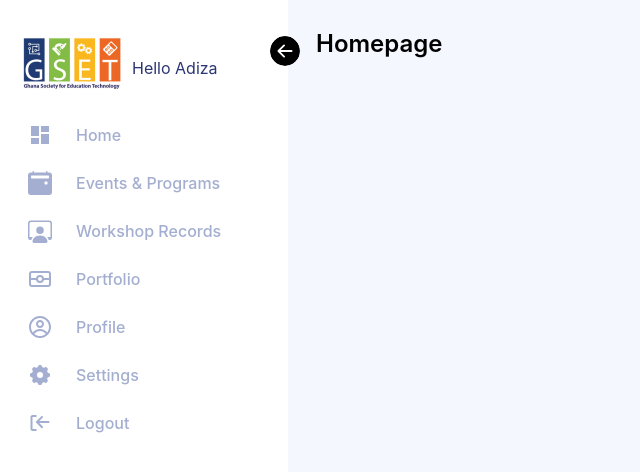
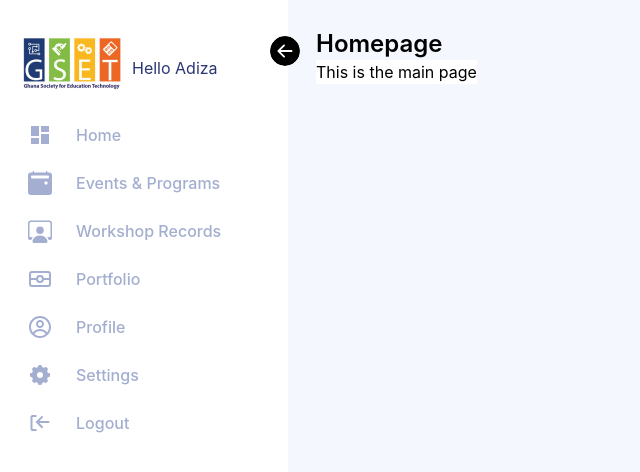
Before and after one commit to Kubihub/Side_panel-react, a React (Create React App) app: page / in a window 1280 px wide. Shown: the top 472 px of the page, without its empty margins (0-640 px from the left). Built offline with nearby package versions, Linux system fonts and the light colour scheme.

Commit message:
Home page changes

```diff
--- a/src/pages/HomePage.jsx
+++ b/src/pages/HomePage.jsx
@@ -5,6 +5,11 @@ export default function HomePage() {
   return (
     <DashboardContainer>
       <h1 className="text-2xl font-semibold">Homepage</h1>
+      <div className=" bg-600 bg-light-white ">
+          <h1>
+            This is the main page
+          </h1>
+      </div>
     </DashboardContainer>
   );
 }
```
